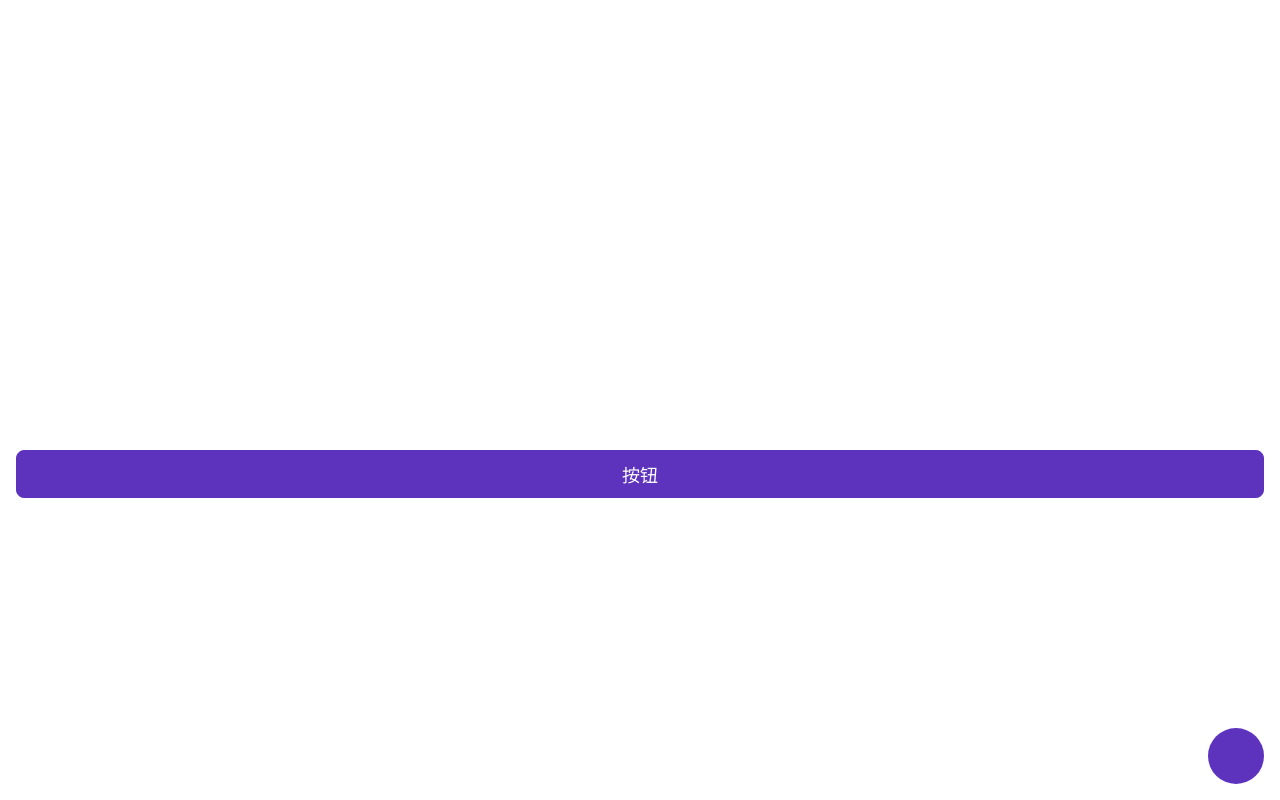
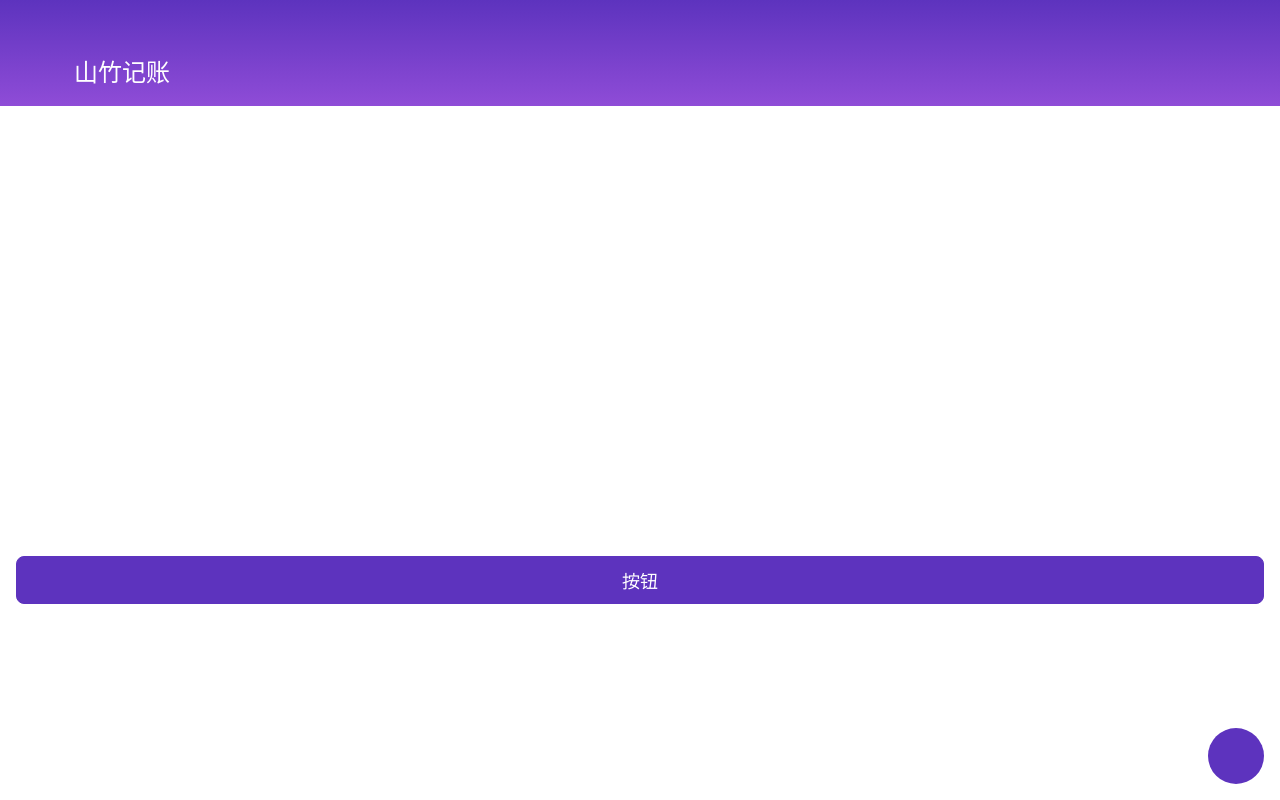
Before and after one commit to baozoudashijian/mangosteen-fe-1, a Vue app: page /#/start in a window 1280 px wide. Built offline with nearby package versions, Linux system fonts and the light colour scheme.

Commit message:
feat: NavBar组件

```diff
--- a/src/assets/stylesheets/vars.scss
+++ b/src/assets/stylesheets/vars.scss
@@ -11,4 +11,8 @@
     --button-radius: 8px;
     --button-height: 48px;
     --float-button-bg: #5d33be;
+    --navbar-bg-start:#5d33be;
+    --navbar-bg-end: #8f4cd7;
+    --navbar-text: #fff;
+    --navbar-font-size: 24px;
 }
--- /dev/null
+++ b/src/components/navbar/NavBar.module.scss
@@ -0,0 +1,15 @@
+.navbar {
+    padding: 50px 24px 14px;
+    display: flex;
+    justify-content: flex-start;
+    align-items: center;
+    background-image: linear-gradient(to bottom, var(--navbar-bg-start) 0%, var(--navbar-bg-end) 100%);
+    &_icon {
+        position: relative;
+        top: 2px;
+    }
+    &_text {
+        font-size: var(--navbar-font-size);
+        color: var(--navbar-text);
+    }
+}
--- /dev/null
+++ b/src/components/navbar/NavBar.tsx
@@ -0,0 +1,18 @@
+import { defineComponent } from 'vue';
+import s from './NavBar.module.scss';
+
+export const NavBar = defineComponent({
+    setup(props, context) {
+        const {slots} = context
+        return () => (
+            <div class={s.navbar}>
+                <span class={s.navbar_icon}>
+                    {slots.icon?.()}
+                </span>
+                <span class={s.navbar_text}>
+                    {slots.default?.()}
+                </span>
+            </div>
+        )
+    }
+})
--- a/src/views/Start.tsx
+++ b/src/views/Start.tsx
@@ -3,6 +3,7 @@ import { Button } from '../components/button/Button';
 import { Center } from '../components/center/Center';
 import { FloatButton } from '../components/float_button/FloatButton';
 import { Icon } from '../components/icon/Icon';
+import { NavBar } from '../components/navbar/NavBar';
 import s from './Start.module.scss'
 
 export const Start = defineComponent({
@@ -12,6 +13,12 @@ export const Start = defineComponent({
         }
         return () => (
             <>
+                <NavBar>
+                    {{
+                        default: '山竹记账',
+                        icon: () => <Icon name="menu" width="50" height="37.5" />
+                    }}
+                </NavBar>
                 <main class={s.main}>
                     <Center direction="column">
                         <Icon name="pig" />
```
Also changed, not shown: src/assets/icons/menu.svg (added).
